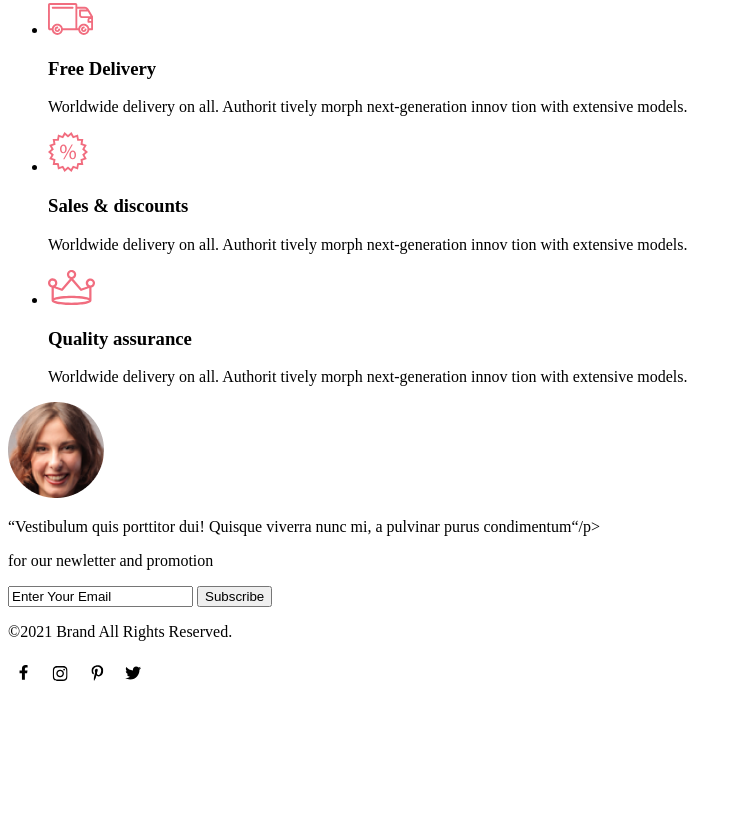
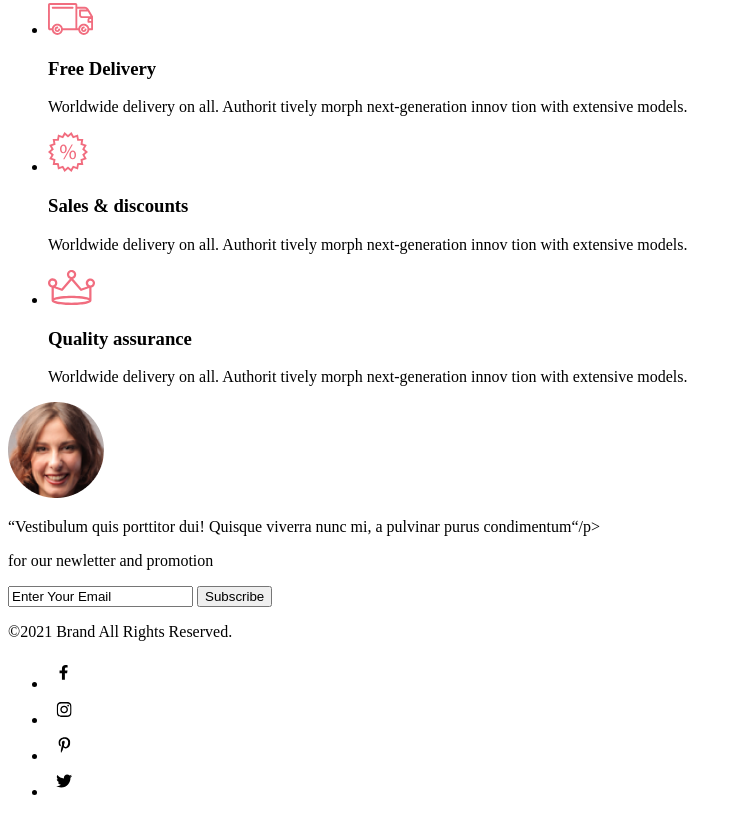
Before and after one commit to VitaliyJC/internet_shop, a plain HTML site: page index.html in a window 1280 px wide. Shown: the part 6095-6912 px from the top of the page, without its empty margins (0-738 px from the left). Before the commit the page ends 6796 px from the top, so only its background shows below. Drawn offline with Linux system fonts and the light colour scheme.

Commit message:
change index.html (add li in footer)

```diff
--- a/index.html
+++ b/index.html
@@ -164,10 +164,12 @@
       <section>
          <p>&copy;2021 Brand All Rights Reserved.</p>
          <section>
-            <img src="./img/facebook.svg" alt="facebook">
-            <img src="./img/inst.svg" alt="instagram">
-            <img src="./img/pin.svg" alt="pinterest">
-            <img src="./img/twit.svg" alt="twitter">
+            <ul>
+               <li><img src="./img/facebook.svg" alt="facebook"></li>
+               <li><img src="./img/inst.svg" alt="instagram"></li>
+               <li><img src="./img/pin.svg" alt="pinterest"></li>
+               <li><img src="./img/twit.svg" alt="twitter"></li>
+            </ul>
          </section>
       </section>
    </footer>
```
